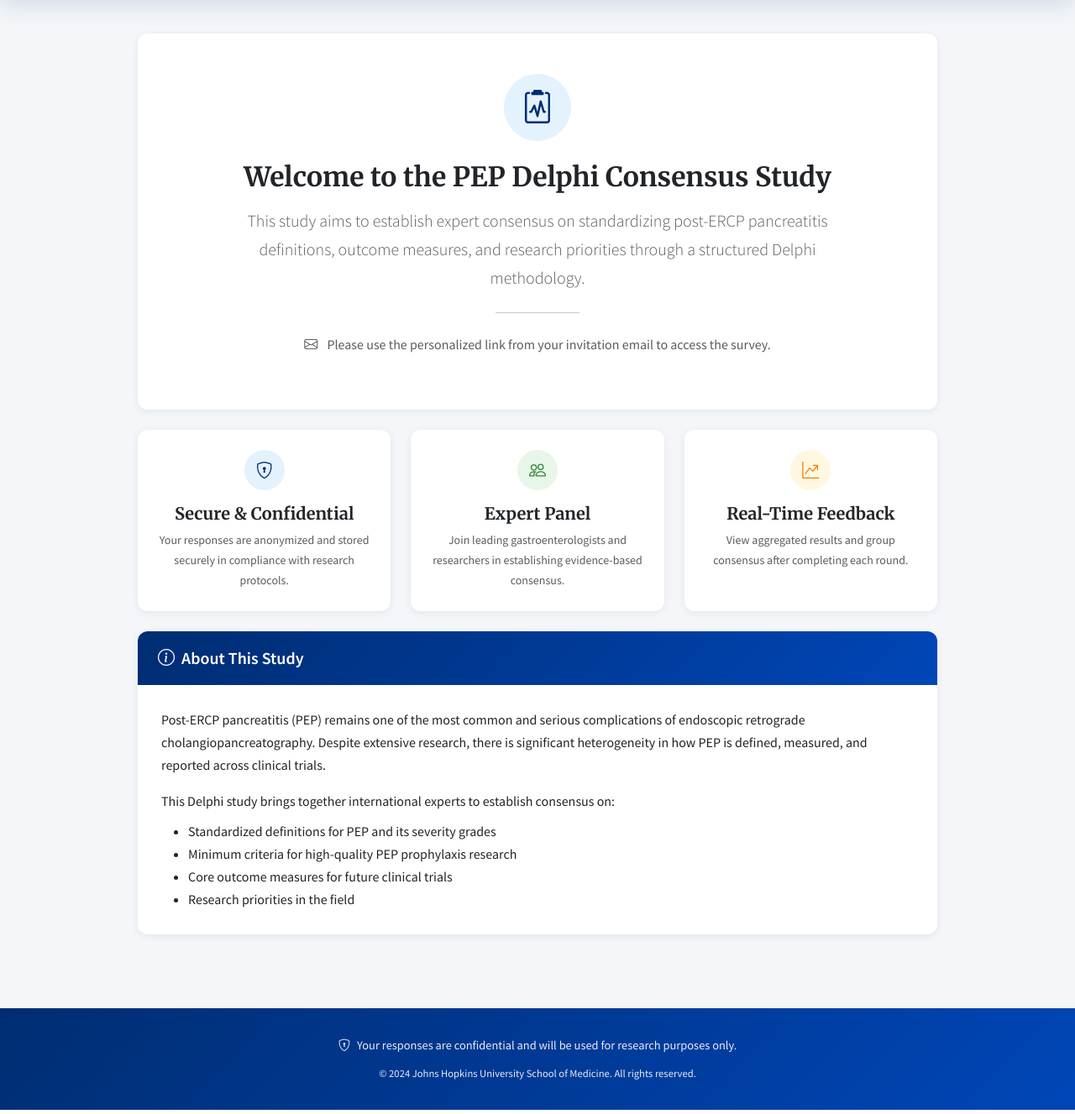
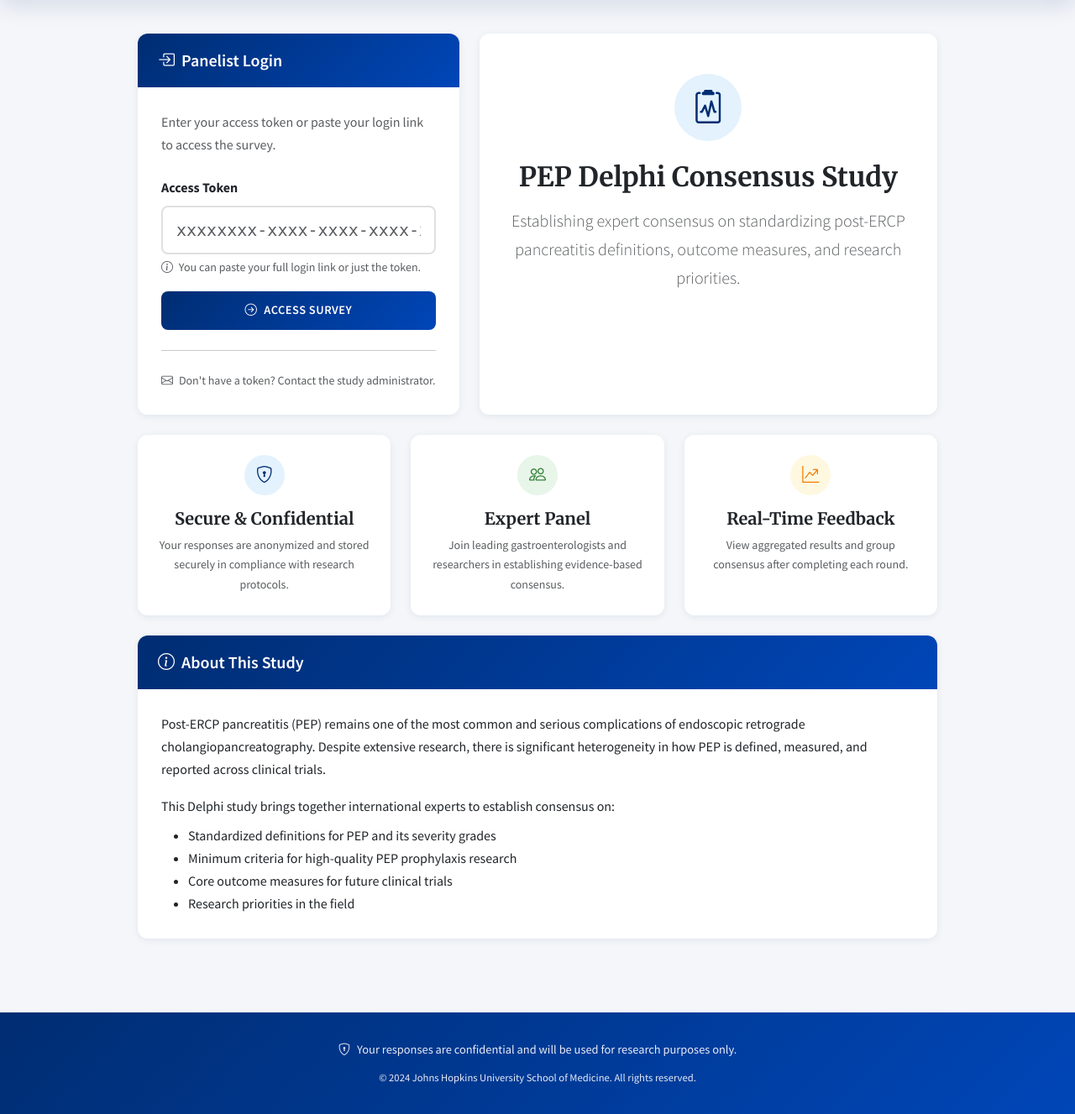
Before and after one commit to richu1499-a11y/delphi-mvp, a Django app: page / in a window 1280 px wide. Shown: the part 252-1579 px from the top of the page at 84% size. Run offline with Django 5.2, Linux system fonts and the light colour scheme.

Commit message:
Add token login form on home page

```diff
--- a/delphi/views.py
+++ b/delphi/views.py
@@ -16,8 +16,35 @@ def _require_panelist(request):
 
 
 def home(request):
+    # Handle token login form submission
+    if request.method == "POST":
+        token = request.POST.get("token", "").strip()
+        if token:
+            # Clean up the token - extract UUID if they pasted the full URL
+            if "/login/" in token:
+                # Extract token from URL like https://delphi-mvp.onrender.com/login/xxxx-xxxx/
+                import re
+                match = re.search(r'[0-9a-f]{8}-[0-9a-f]{4}-[0-9a-f]{4}-[0-9a-f]{4}-[0-9a-f]{12}', token, re.I)
+                if match:
+                    token = match.group(0)
+
+            # Try to find the panelist
+            try:
+                from uuid import UUID
+                token_uuid = UUID(token)
+                panelist = Panelist.objects.filter(token=token_uuid, is_active=True).first()
+                if panelist:
+                    request.session["panelist_id"] = panelist.id
+                    messages.success(request, f"Welcome, {panelist.name or panelist.email}!")
+                    return redirect("dashboard")
+                else:
+                    messages.error(request, "Invalid token. Please check and try again.")
+            except (ValueError, AttributeError):
+                messages.error(request, "Invalid token format. Please enter a valid access token.")
+        else:
+            messages.error(request, "Please enter your access token.")
+
     return render(request, "delphi/home.html")
-
 
 def dashboard(request):
     panelist = _require_panelist(request)
--- a/templates/delphi/home.html
+++ b/templates/delphi/home.html
@@ -3,25 +3,70 @@
 {% block title %}Welcome — PEP Delphi Consensus Study{% endblock %}
 
 {% block content %}
-<div class="card mb-4">
-  <div class="card-body text-center py-5">
-    <div class="icon-circle icon-circle-primary mx-auto mb-4" style="width: 5rem; height: 5rem; font-size: 2.5rem;">
-      <i class="bi bi-clipboard2-pulse"></i>
+<div class="row">
+  <!-- Left Column: Login Form -->
+  <div class="col-lg-5 mb-4">
+    <div class="card h-100">
+      <div class="card-header">
+        <h5 class="mb-0"><i class="bi bi-box-arrow-in-right me-2"></i>Panelist Login</h5>
+      </div>
+      <div class="card-body">
+        <p class="text-muted mb-4">Enter your access token or paste your login link to access the survey.</p>
+
+        <form method="post">
+          {% csrf_token %}
+          <div class="mb-3">
+            <label for="token" class="form-label fw-bold">Access Token</label>
+            <input
+              type="text"
+              class="form-control form-control-lg"
+              id="token"
+              name="token"
+              placeholder="xxxxxxxx-xxxx-xxxx-xxxx-xxxxxxxxxxxx"
+              style="font-family: monospace;"
+              required
+            >
+            <div class="form-text">
+              <i class="bi bi-info-circle me-1"></i>
+              You can paste your full login link or just the token.
+            </div>
+          </div>
+          <button type="submit" class="btn btn-primary btn-lg w-100">
+            <i class="bi bi-arrow-right-circle me-2"></i>Access Survey
+          </button>
+        </form>
+
+        <hr class="my-4">
+
+        <div class="text-center">
+          <p class="text-muted small mb-0">
+            <i class="bi bi-envelope me-1"></i>
+            Don't have a token? Contact the study administrator.
+          </p>
+        </div>
+      </div>
     </div>
-    <h2 class="mb-3">Welcome to the PEP Delphi Consensus Study</h2>
-    <p class="lead text-muted mb-4" style="max-width: 700px; margin: 0 auto;">
-      This study aims to establish expert consensus on standardizing post-ERCP pancreatitis definitions,
-      outcome measures, and research priorities through a structured Delphi methodology.
-    </p>
-    <hr class="my-4" style="max-width: 100px; margin: 0 auto;">
-    <p class="text-muted">
-      <i class="bi bi-envelope me-2"></i>
-      Please use the personalized link from your invitation email to access the survey.
-    </p>
+  </div>
+
+  <!-- Right Column: About -->
+  <div class="col-lg-7 mb-4">
+    <div class="card h-100">
+      <div class="card-body text-center py-5">
+        <div class="icon-circle icon-circle-primary mx-auto mb-4" style="width: 5rem; height: 5rem; font-size: 2.5rem;">
+          <i class="bi bi-clipboard2-pulse"></i>
+        </div>
+        <h2 class="mb-3">PEP Delphi Consensus Study</h2>
+        <p class="lead text-muted mb-4" style="max-width: 500px; margin: 0 auto;">
+          Establishing expert consensus on standardizing post-ERCP pancreatitis definitions,
+          outcome measures, and research priorities.
+        </p>
+      </div>
+    </div>
   </div>
 </div>
 
-<div class="row g-4">
+<!-- Features Row -->
+<div class="row g-4 mb-4">
   <div class="col-md-4">
     <div class="card h-100">
       <div class="card-body text-center p-4">
@@ -57,7 +102,8 @@
   </div>
 </div>
 
-<div class="card mt-4">
+<!-- About Section -->
+<div class="card">
   <div class="card-header">
     <h5 class="mb-0"><i class="bi bi-info-circle me-2"></i>About This Study</h5>
   </div>
```
